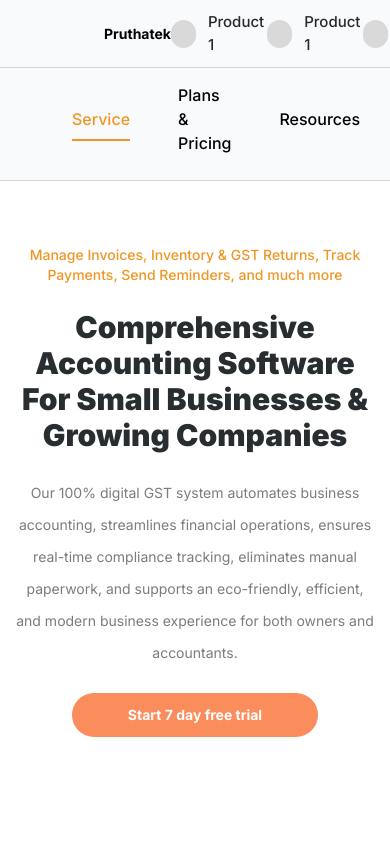
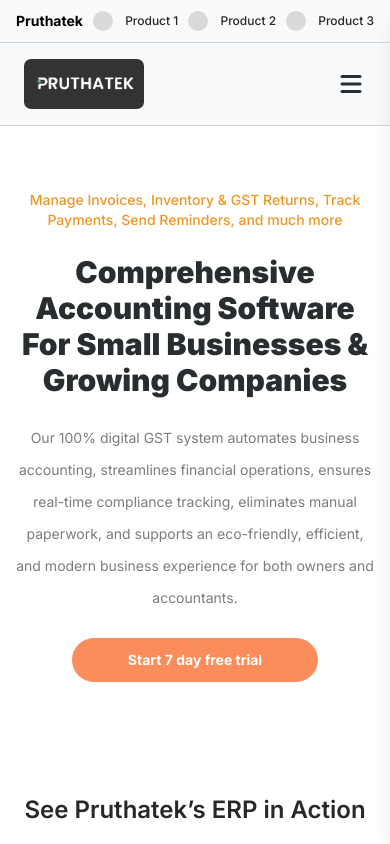
Before and after one commit to jay-avaiya/pruthatek-erp, a React (Vite) app: page / in a window 390 px wide. Shown: the top 844 px of the page. Built offline with nearby package versions, Linux system fonts and the light colour scheme.

Commit message:
Update: Responsiveness

```diff
--- a/index.html
+++ b/index.html
@@ -3,7 +3,11 @@
   <head>
     <meta charset="UTF-8" />
     <!-- <link rel="icon" type="image/svg+xml" href="/vite.svg" /> -->
-    <meta name="viewport" content="width=device-width, initial-scale=1.0" />
+    <meta
+      name="viewport"
+      content="width=device-width, initial-scale=1.0, maximum-scale=1"
+    />
+
     <title>Pruthatek | ERP Solution</title>
   </head>
   <body class="bg-white font-inter text-black dark:text-white dark:bg-black">
--- a/src/layouts/main_component/Navbar.jsx
+++ b/src/layouts/main_component/Navbar.jsx
@@ -1,117 +1,119 @@
 import { Link, useLocation } from "react-router-dom";
+import { useState } from "react";
+import { HiMenu, HiX } from "react-icons/hi";
 
 export default function Navbar() {
+  const [open, setOpen] = useState(false);
   const location = useLocation();
 
   const isActive = (path) => location.pathname === path;
 
   return (
-    <div className="w-full h-fit bg-[#F9FAFB] font-inter">
-      {/* Top Header */}
-      <div className="flex items-center justify-between py-[11px] px-26 border-b border-[#D1D5DB]">
+    <div className="w-full bg-[#F9FAFB] font-inter">
+      <div className="flex items-center justify-between py-[11px] px-4 md:px-6 lg:px-12 xl:px-24 border-b border-[#D1D5DB]">
         <h4 className="text-sm font-bold">Pruthatek</h4>
 
-        <div className="flex items-center gap-3">
-          <div className="w-7 h-7 rounded-full bg-[#D9D9D9]"></div>
-          <p className="text-[15px] text-[#282828] font-medium">Product 1</p>
+        {[1, 2, 3, 4, 5].map((i) => (
+          <div key={i} className="hidden md:flex items-center gap-3">
+            <div className="w-5 h-5 lg:w-7 lg:h-7 rounded-full bg-[#D9D9D9]"></div>
+            <p className="text-xs lg:text-[15px] text-[#282828] font-medium">
+              Product {i}
+            </p>
+          </div>
+        ))}
+
+        {[1, 2, 3].map((i) => (
+          <div key={i} className="md:hidden flex items-center gap-3">
+            <div className="w-5 h-5 lg:w-7 lg:h-7 rounded-full bg-[#D9D9D9]"></div>
+            <p className="text-xs lg:text-[15px] text-[#282828] font-medium">
+              Product {i}
+            </p>
+          </div>
+        ))}
       </div>
 
-        <div className="flex items-center gap-3">
-          <div className="w-7 h-7 rounded-full bg-[#D9D9D9]"></div>
-          <p className="text-[15px] text-[#282828] font-medium">Product 1</p>
-        </div>
-
-        <div className="flex items-center gap-3">
-          <div className="w-7 h-7 rounded-full bg-[#D9D9D9]"></div>
-          <p className="text-[15px] text-[#282828] font-medium">Product 1</p>
-        </div>
-
-        <div className="flex items-center gap-3">
-          <div className="w-7 h-7 rounded-full bg-[#D9D9D9]"></div>
-          <p className="text-[15px] text-[#282828] font-medium">Product 1</p>
-        </div>
-
-        <div className="flex items-center gap-3">
-          <div className="w-7 h-7 rounded-full bg-[#D9D9D9]"></div>
-          <p className="text-[15px] text-[#282828] font-medium">Product 1</p>
-        </div>
-      </div>
-
-      {/* Navbar */}
-      <div className="flex items-center justify-between px-18 py-2 border-b border-[#D1D5DB]">
-        {/* logo */}
-        <div className="bg-[#333333] w-[190px] h-[70px] flex items-center justify-center rounded-[7px]">
-          <Link to={"/"}>
-            <img
-              src="/Pruthatek.png"
-              alt="Pruthatek"
-              className="w-fit h-fit object-contain"
-            />
+      <div className="flex items-center justify-between px-6 md:px-14 xl:px-18 py-4 border-b border-[#D1D5DB]">
+        <div className="bg-[#333333] w-[120px] sm:w-[140px] md:w-[160px] lg:w-[190px] h-[50px] md:h-[70px] flex-shrink-0 flex items-center justify-center rounded-[7px]">
+          <Link to="/">
+            <img src="/Pruthatek.png" alt="logo" className="object-contain" />
           </Link>
         </div>
 
-        {/* Menu */}
-        <ul className="flex items-center gap-12">
-          <Link to={"/"}>
+        <ul className="hidden lg:flex items-center gap-12">
+          {[
+            { label: "Service", to: "/" },
+            { label: "Plans & Pricing", to: "/plan-and-pricing" },
+            { label: "Resources", to: "/resources" },
+            { label: "Blogs", to: "/blog" },
+          ].map((item) => (
+            <Link key={item.to} to={item.to}>
               <li
-              className={`text-[16px] font-medium tracking-[-2%] pb-2 border-b-2 ${
-                isActive("/")
+                className={`text-[16px] font-medium pb-2 border-b-2 transition-all ${
+                  isActive(item.to)
                     ? "text-[#F19623] border-[#F19623]"
                     : "border-transparent hover:text-[#F19623]"
                 }`}
               >
-              Service
+                {item.label}
               </li>
             </Link>
-
-          <Link to={"/plan-and-pricing"}>
-            <li
-              className={` text-[16px] font-medium tracking-[-2%] pb-2 border-b-2 ${
-                isActive("/plan-and-pricing")
-                  ? "text-[#F19623] border-[#F19623]"
-                  : "border-transparent hover:text-[#F19623]"
-              }
-      `}
-            >
-              Plans & Pricing
-            </li>
-          </Link>
-
-          <Link to={"/resources"}>
-            <li
-              className={`
-        text-[16px] font-medium tracking-[-2%] pb-2 border-b-2
-        ${
-          isActive("/resources")
-            ? "text-[#F19623] border-[#F19623]"
-            : "border-transparent hover:text-[#F19623]"
-        }
-      `}
-            >
-              Resources
-            </li>
-          </Link>
-
-          <Link to={"/blog"}>
-            <li
-              className={`
-        text-[16px] font-medium tracking-[-2%] pb-2 border-b-2
-        ${
-          isActive("/blog")
-            ? "text-[#F19623] border-[#F19623]"
-            : "border-transparent hover:text-[#F19623]"
-        }
-      `}
-            >
-              Blogs
-            </li>
-          </Link>
+          ))}
         </ul>
 
-        <button className="bg-[#F19623] text-white py-3 px-12 rounded-[12px] text-[16px] font-bold cursor-pointer">
+        <button className="hidden lg:block bg-[#F19623] text-white py-3 px-8 xl:px-12 rounded-[12px] text-[15px] font-bold shadow-sm hover:shadow-md transition active:scale-95">
+          Let's Start Now
+        </button>
+
+        <button
+          onClick={() => setOpen(true)}
+          className="lg:hidden text-3xl text-[#282D30] flex-shrink-0"
+        >
+          <HiMenu />
+        </button>
+      </div>
+
+      {open && (
+        <div
+          className="fixed inset-0 bg-black/30 backdrop-blur-sm z-[9998] lg:hidden"
+          onClick={() => setOpen(false)}
+        ></div>
+      )}
+
+      <div
+        className={`fixed top-0 right-0 h-full w-full bg-white shadow-xl z-[9999] p-6 transform transition-transform duration-300 ease-in-out ${
+          open ? "translate-x-0" : "translate-x-full"
+        }`}
+      >
+        <button
+          className="text-3xl mb-6 text-[#282D30]"
+          onClick={() => setOpen(false)}
+        >
+          <HiX />
+        </button>
+
+        <div className="flex flex-col gap-6">
+          {[
+            { label: "Service", to: "/" },
+            { label: "Plans & Pricing", to: "/plan-and-pricing" },
+            { label: "Resources", to: "/resources" },
+            { label: "Blogs", to: "/blog" },
+          ].map((item) => (
+            <Link key={item.to} to={item.to} onClick={() => setOpen(false)}>
+              <p
+                className={`text-lg font-medium ${
+                  isActive(item.to) ? "text-[#F19623]" : "text-[#282D30]"
+                }`}
+              >
+                {item.label}
+              </p>
+            </Link>
+          ))}
+
+          <button className="bg-[#F19623] text-white w-fit px-4 py-3 mt-4 rounded-[12px] font-bold text-[16px] shadow-sm hover:shadow-lg transition active:scale-95">
             Let's Start Now
           </button>
         </div>
       </div>
+    </div>
   );
 }
```
Lines whose indentation alone changed are shown as unchanged.
